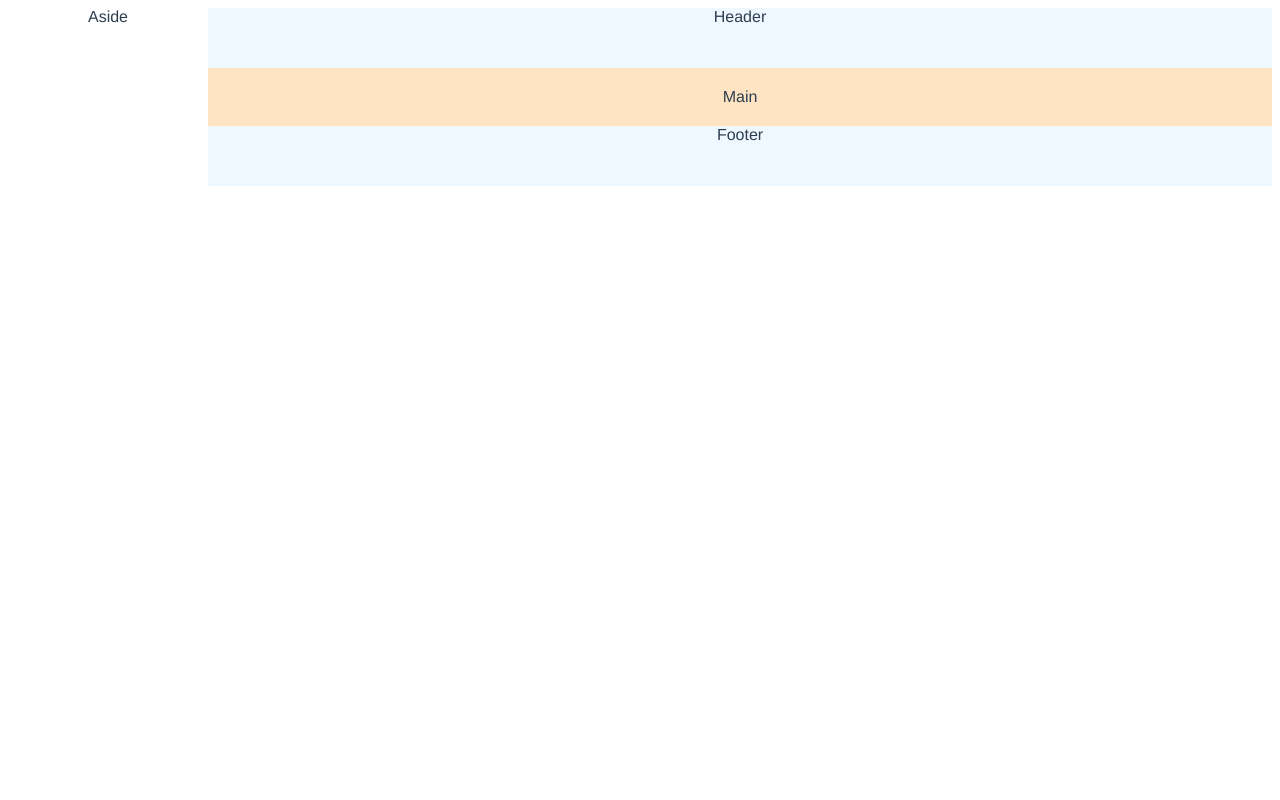
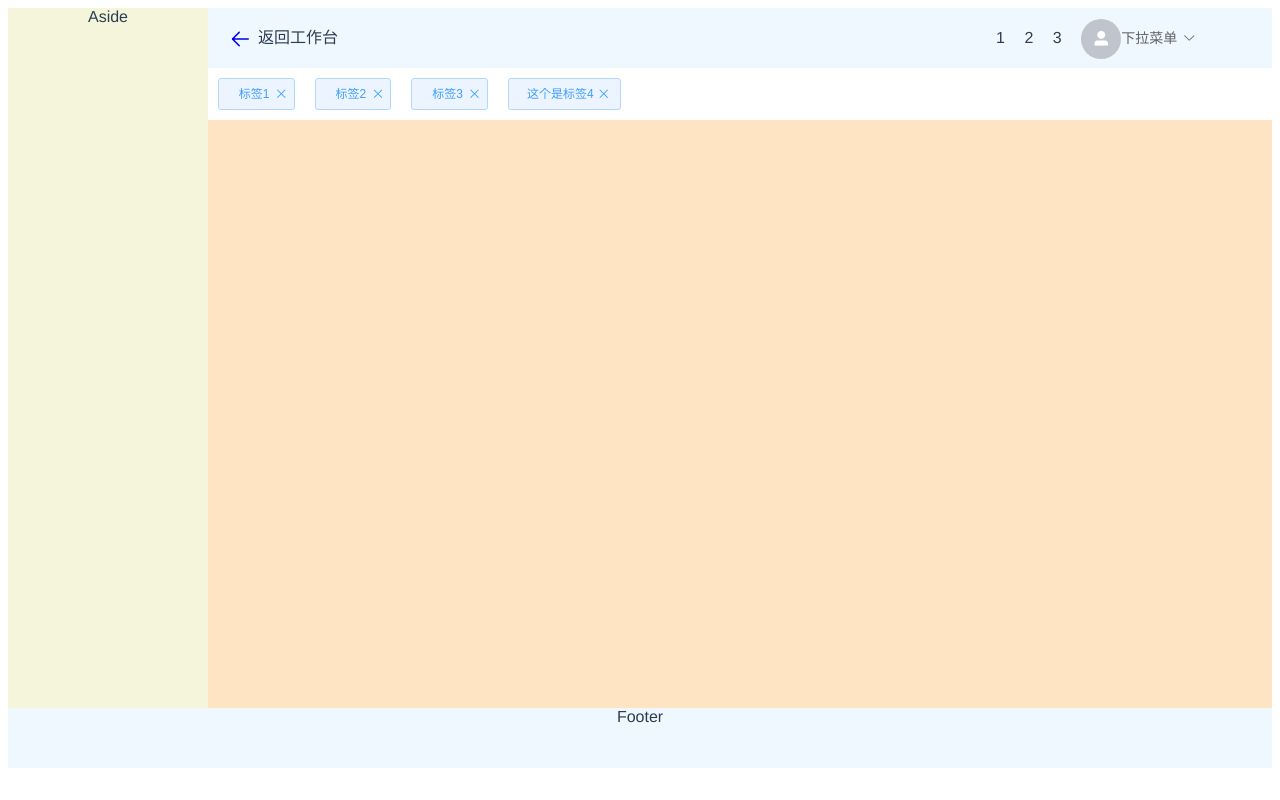
Before and after one commit to Exchar/p2pfinanceByvue2, a Vue app: page / in a window 1280 px wide. Built offline with nearby package versions, Linux system fonts and the light colour scheme.

Commit message:
添加主体框架

```diff
--- /dev/null
+++ b/src/components/home/HeaderAction.vue
@@ -0,0 +1,63 @@
+<template>
+  <div class="main">
+    <el-row class="headerMain">
+      <el-col :span="4" class="backBtn"
+        ><router-link to="/"><i class="el-icon-back"></i></router-link
+        >返回工作台</el-col
+      >
+      <el-col :span="14"></el-col>
+      <el-col :span="2">
+        <el-row>
+          <el-col :span="8">1</el-col>
+          <el-col :span="8">2</el-col>
+          <el-col :span="8">3</el-col>
+        </el-row>
+      </el-col>
+      <el-col :span="4">
+        <el-avatar icon="el-icon-user-solid"></el-avatar>
+        <el-dropdown>
+          <span class="el-dropdown-link">
+            下拉菜单<i class="el-icon-arrow-down el-icon--right"></i>
+          </span>
+          <el-dropdown-menu slot="dropdown">
+            <el-dropdown-item>黄金糕</el-dropdown-item>
+            <el-dropdown-item>狮子头</el-dropdown-item>
+            <el-dropdown-item>螺蛳粉</el-dropdown-item>
+            <el-dropdown-item disabled>双皮奶</el-dropdown-item>
+            <el-dropdown-item divided>蚵仔煎</el-dropdown-item>
+          </el-dropdown-menu>
+        </el-dropdown>
+      </el-col>
+    </el-row>
+  </div>
+</template>
+
+<script>
+export default {
+  name: "LeftMenu",
+  computed: {},
+  methods: {}
+};
+</script>
+
+<style scoped>
+.el-col {
+  line-height: 60px;
+  height: 60px;
+  text-align: left;
+}
+.backBtn i {
+  font-size: 24px !important;
+  vertical-align: middle;
+  margin-right: 6px;
+}
+.backBtn a:active {
+  color: #409eff;
+}
+.backBtn {
+  vertical-align: top;
+}
+.el-avatar {
+  vertical-align: middle;
+}
+</style>
--- /dev/null
+++ b/src/components/home/HeaderTab.vue
@@ -0,0 +1,46 @@
+<template>
+  <el-row class="headerTab" :gutter="20">
+    <el-col :span="1.5"
+      ><el-button type="primary" plain size="small"
+        ><span>标签1</span><i class="el-icon-close"></i></el-button
+    ></el-col>
+    <el-col :span="1.5"
+      ><el-button type="primary" plain size="small"
+        ><span>标签2</span><i class="el-icon-close"></i></el-button
+    ></el-col>
+    <el-col :span="1.5"
+      ><el-button type="primary" plain size="small"
+        ><span>标签3</span><i class="el-icon-close"></i></el-button
+    ></el-col>
+    <el-col :span="1.5"
+      ><el-button type="primary" plain size="small"
+        ><span>这个是标签4</span><i class="el-icon-close"></i></el-button
+    ></el-col>
+  </el-row>
+</template>
+<script>
+export default {
+  name: "HeaderTab"
+};
+</script>
+<style scoped>
+.headerTab {
+  padding: 10px 10px;
+}
+.el-col span {
+  display: inline-block;
+  width: 90%;
+}
+.el-col button span {
+  text-overflow: ellipsis;
+  overflow: hidden;
+  vertical-align: middle;
+}
+.el-col button i {
+  vertical-align: middle;
+  font-size: 14px;
+}
+.el-button {
+  padding: 8px 15px !important;
+}
+</style>
--- a/src/views/Home.vue
+++ b/src/views/Home.vue
@@ -3,23 +3,40 @@
     <el-container>
       <el-aside width="200px">Aside</el-aside>
       <el-container>
-        <el-header>Header</el-header>
-        <el-main>Main</el-main>
-        <el-footer>Footer</el-footer>
+        <el-header>
+          <HeaderAction></HeaderAction>
+        </el-header>
+        <div class="headerTab">
+          <HeaderTab></HeaderTab>
+        </div>
+        <el-main>
+          <router-view></router-view>
+        </el-main>
       </el-container>
     </el-container>
+    <el-footer>Footer</el-footer>
   </div>
 </template>
 
 <script>
 // @ is an alias to /src
-
+import HeaderAction from "@/components/home/HeaderAction";
+import HeaderTab from "@/components/home/HeaderTab";
 export default {
   name: "Home",
-  components: {}
+  components: {
+    HeaderAction,
+    HeaderTab
+  }
 };
 </script>
 <style>
+body {
+  overflow-x: hidden;
+}
+.main{
+  min-width: 800px;
+}
 .el-header,
 .el-footer {
   background-color: aliceblue;
@@ -27,4 +44,8 @@ export default {
 .el-main {
   background-color: bisque;
 }
+.el-aside {
+  background-color: beige;
+  min-height: 700px;
+}
 </style>
```
